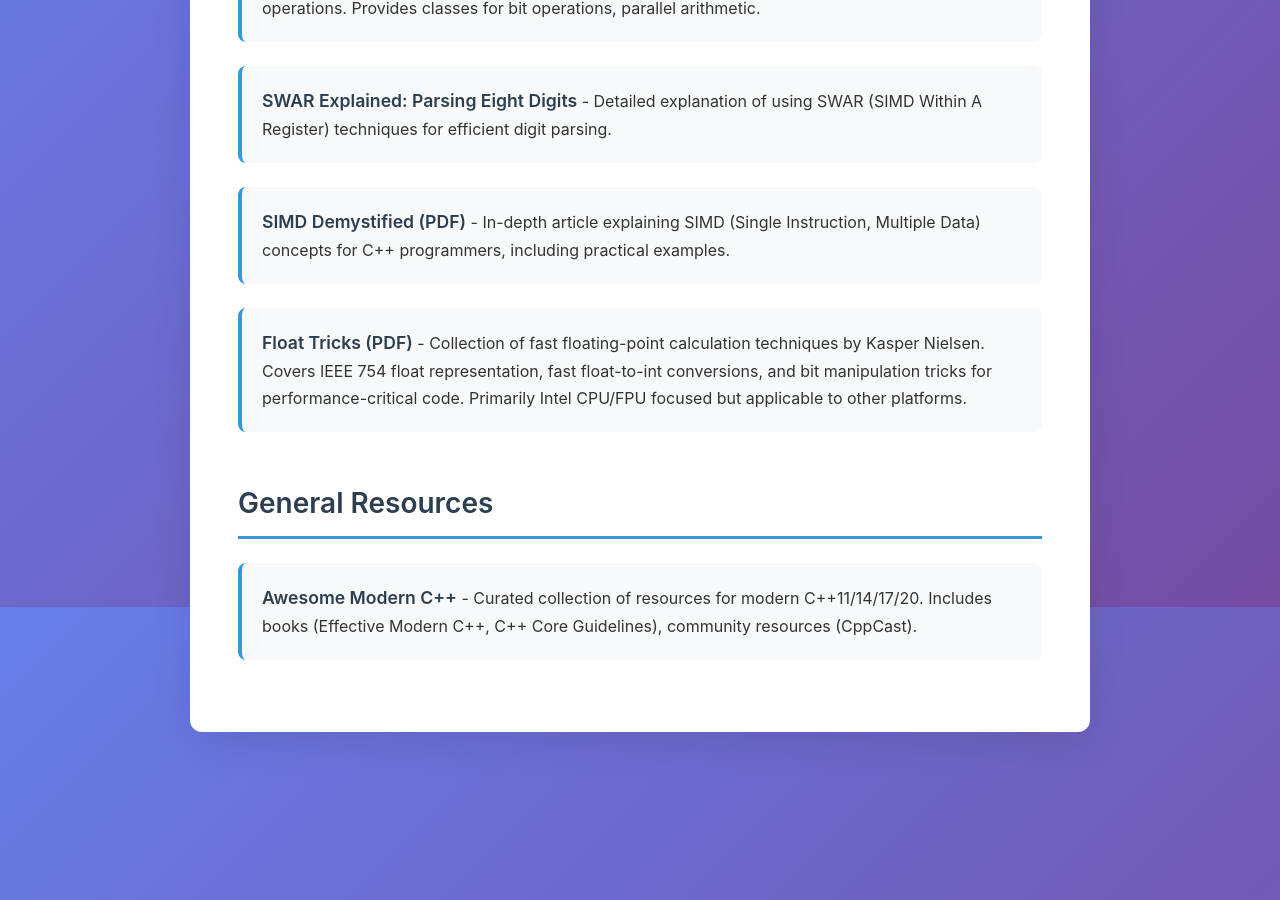
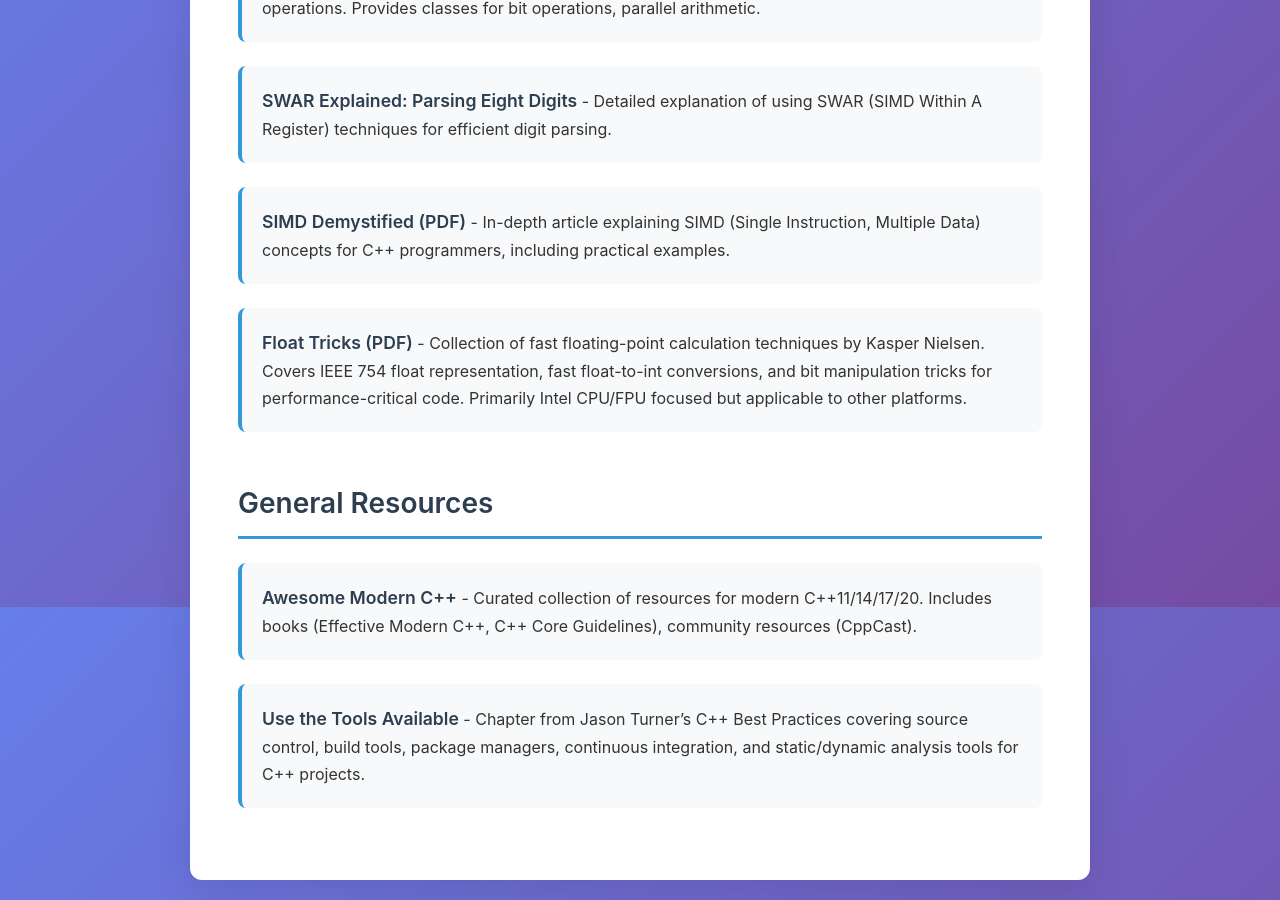
Before and after one commit to mattyv/cpp_links, a Jekyll site: the page built from index.md, in a window 1280 px wide and 900 px high, scrolled down 2993 px. Built offline with Jekyll 4.4.1, drawn with Linux system fonts in a browser that asks for light colours.

Commit message:
Add C++ Best Practices tooling chapter to General Resources

```diff
--- a/index.md
+++ b/index.md
@@ -44,5 +44,6 @@ A curated collection of high-quality C++ resources, tools, and articles for deve
 
 ## General Resources
 - [Awesome Modern C++](https://awesomecpp.com) - Curated collection of resources for modern C++11/14/17/20. Includes books (Effective Modern C++, C++ Core Guidelines), community resources (CppCast).
+- [Use the Tools Available](https://lefticus.gitbooks.io/cpp-best-practices/content/02-Use_the_Tools_Available.html) - Chapter from Jason Turner's C++ Best Practices covering source control, build tools, package managers, continuous integration, and static/dynamic analysis tools for C++ projects.
 
 </div>
```
Also changed, not shown: README.md.
